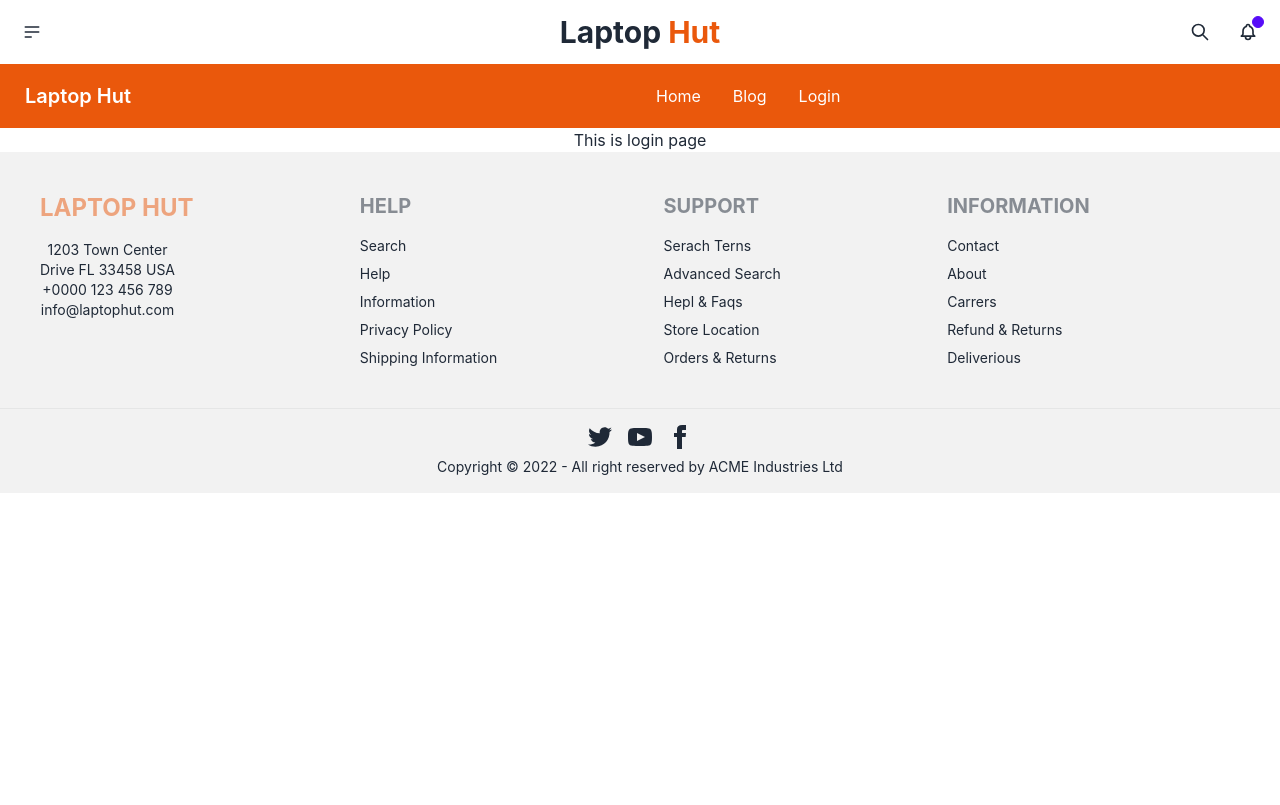
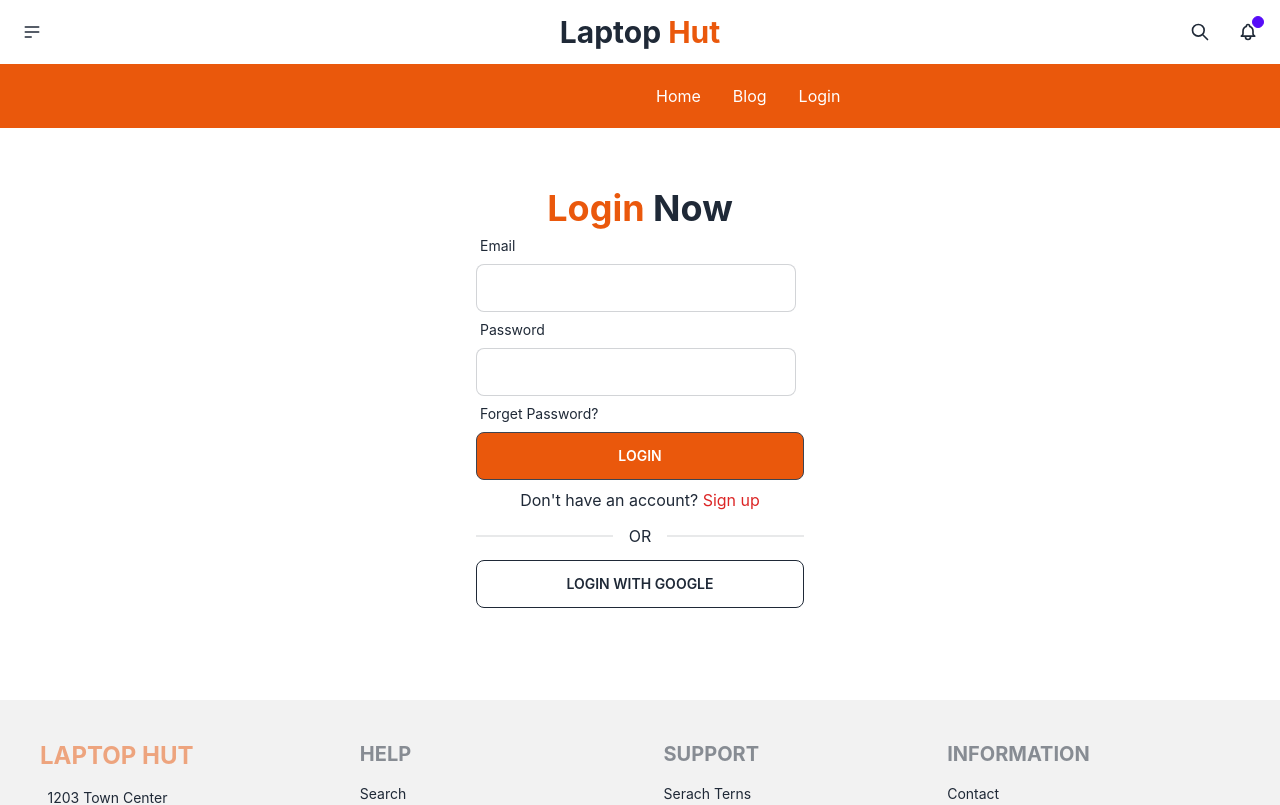
Before and after one commit to jibananando/laptop-hut-client, a React (Create React App) app: page /login in a window 1280 px wide. Shown: the top 805 px of the page. Built offline with nearby package versions, Linux system fonts and the light colour scheme.

Commit message:
created Loging part without authntication

```diff
--- a/package.json
+++ b/package.json
@@ -9,6 +9,7 @@
     "daisyui": "^2.41.0",
     "react": "^18.2.0",
     "react-dom": "^18.2.0",
+    "react-hook-form": "^7.39.5",
     "react-router-dom": "^6.4.3",
     "react-scripts": "5.0.1",
     "web-vitals": "^2.1.4"
--- a/src/Pages/Login/Login.js
+++ b/src/Pages/Login/Login.js
@@ -1,9 +1,32 @@
 import React from 'react';
+import { Link } from 'react-router-dom';
 
 const Login = () => {
     return (
-        <div>
-            <h3>This is login page</h3>
+        <div className='mt-8 mb-16 flex justify-center items-center'>
+            <div className='w-96 p-7'>
+                <h1 className="text-4xl font-bold"><span className='text-orange-600'>Login</span> Now</h1>
+                <form>
+                    <div className="form-control w-full max-w-xs">
+                        <label className="label"> <span className="label-text">Email</span></label>
+                        <input type="text" className="input input-bordered w-full max-w-xs" />
+                        <p className='text-orange-600'></p>
+                    </div>
+                    <div className="form-control w-full max-w-xs">
+                        <label className="label"> <span className="label-text">Password</span></label>
+                        <input type="password" className="input input-bordered w-full max-w-xs" />
+                        <label className="label"> <span className="label-text">Forget Password?</span></label>
+                        <p className='text-orange-600'></p>
+                    </div>
+                    <input className='btn bg-orange-600 w-full' value="Login" type="submit" />
+                    <div>
+                        <p className='text-orange-600'></p>
+                    </div>
+                </form>
+                <p className='mt-2'>Don't have an account? <Link className='text-red-600' to="signup">Sign up</Link></p>
+                <div className="divider">OR</div>
+                <button className='btn btn-outline w-full'>LOGIN WITH GOOGLE</button>
+            </div>
         </div>
     );
 };
--- a/src/Pages/Shared/Navbar/Navbar.js
+++ b/src/Pages/Shared/Navbar/Navbar.js
@@ -17,11 +17,11 @@ const Navbar = () => {
                     <label tabIndex={0} className="btn btn-ghost lg:hidden">
                         <svg xmlns="http://www.w3.org/2000/svg" className="h-5 w-5" fill="none" viewBox="0 0 24 24" stroke="currentColor"><path strokeLinecap="round" strokeLinejoin="round" strokeWidth="2" d="M4 6h16M4 12h8m-8 6h16" /></svg>
                     </label>
-                    <ul tabIndex={0} className="menu menu-compact dropdown-content mt-3 p-2 shadow bg-base-100 rounded-box w-52">
+                    <ul tabIndex={0} className="menu menu-compact dropdown-content mt-3 p-2 shadow bg-base-100 text-orange-600 rounded-box w-52">
                         {menuItems}
                     </ul>
                 </div>
-                <Link to="/" className="btn btn-ghost normal-case text-xl">Laptop Hut</Link>
+
             </div>
             <div className="navbar-center hidden lg:flex">
                 <ul className="menu menu-horizontal p-0">
```
Also changed, not shown: 1 other file (tests, documents, lock files or other folders).
